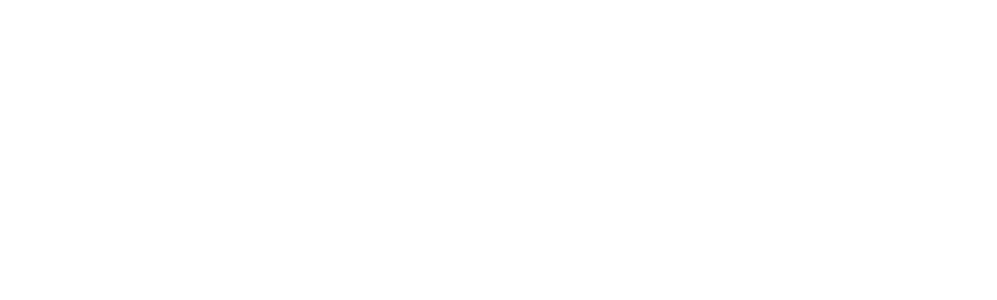
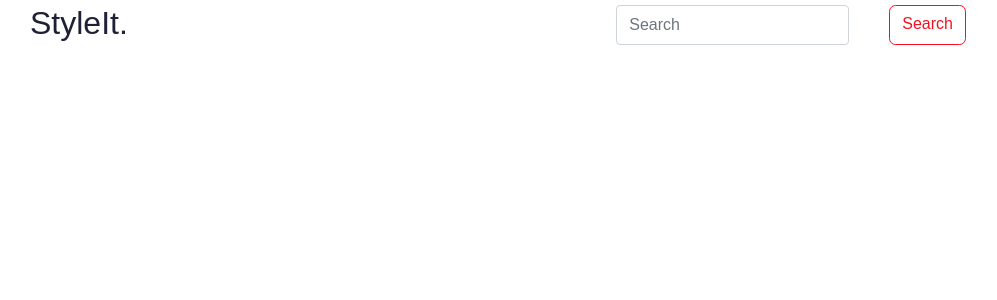
Before and after one commit to Niiischal/React_Clothing, a React (Create React App) app in the folder styleit/: page / in a window 1280 px wide. Shown: the top 300 px of the page, without its empty margins (142-1139 px from the left). Built offline with nearby package versions, Linux system fonts and the light colour scheme; a web font is replaced by a local one.

Commit message:
adding top nav bar

```diff
--- a/styleit/public/index.html
+++ b/styleit/public/index.html
@@ -24,6 +24,7 @@
       work correctly both with client-side routing and a non-root public URL.
       Learn how to configure a non-root public URL by running `npm run build`.
     -->
+    <link href="https://cdn.jsdelivr.net/npm/bootstrap@5.0.2/dist/css/bootstrap.min.css" rel="stylesheet" integrity="sha384-EVSTQN3/azprG1Anm3QDgpJLIm9Nao0Yz1ztcQTwFspd3yD65VohhpuuCOmLASjC" crossorigin="anonymous">
     <title>React App</title>
   </head>
   <body>
@@ -39,5 +40,6 @@
       To begin the development, run `npm start` or `yarn start`.
       To create a production bundle, use `npm run build` or `yarn build`.
     -->
+    <script src="https://cdn.jsdelivr.net/npm/bootstrap@5.0.2/dist/js/bootstrap.bundle.min.js" integrity="sha384-MrcW6ZMFYlzcLA8Nl+NtUVF0sA7MsXsP1UyJoMp4YLEuNSfAP+JcXn/tWtIaxVXM" crossorigin="anonymous"></script>
   </body>
 </html>
--- a/styleit/src/App.jsx
+++ b/styleit/src/App.jsx
@@ -1,10 +1,11 @@
 import React from 'react'
+import Topnav from './components/Topnav'
 
 const App = () => {
   return (
-    <div>
-
-    </div>
+<>
+<Topnav/>
+</>
   )
 }
 
--- /dev/null
+++ b/styleit/src/components/Topnav.jsx
@@ -0,0 +1,18 @@
+import React from 'react'
+import './topnav.css'
+
+const Topnav = () => {
+  return (
+<>
+<div className="container top">
+    <h1>StyleIt.</h1>
+    <div className="search">
+    <input class="form-control me-2" type="search" placeholder="Search" aria-label="Search"></input>
+    <a href="#" className='btn'>Search</a>
+</div>
+</div>
+</>
+  )
+}
+
+export default Topnav
--- /dev/null
+++ b/styleit/src/components/topnav.css
@@ -0,0 +1,26 @@
+.top{
+    height:50px;
+    width: var(--container-width-lg);
+    display: flex;
+    justify-content: space-between;
+}
+
+.top > h1{
+    font-size: 2rem;
+    color: var(--color-black);
+    margin: 4px 0 0 0;
+  }
+
+.top > .search {
+    display: flex;
+    margin-top: 5px;
+    justify-content: flex-end;
+    gap: 2rem;
+    height: 40px;
+    margin-top: 5px;
+}
+
+.search > .btn{
+    text-align: center;
+    padding:.375rem.75rem;
+}
--- a/styleit/src/index.css
+++ b/styleit/src/index.css
@@ -14,6 +14,7 @@
 :root {
   --color-primary: #f3131e;
   --color-black: #1f1f38;
+  --color-white: #fff;
   --color-light: rgba(255, 255, 255, 0.6);
 
   --transition: all 400ms ease;
@@ -36,3 +37,39 @@
   color: var(--color-black) ;
   line-height: 1.7;
 }
+
+.container {
+  width: var(--container-width-lg);
+  margin: 0 auto;
+}
+
+h1,h2,h3,h4,h5{
+  font-weight: 500;
+}
+
+a {
+  color: var(--color-primary);
+  transition: var(--transition);
+}
+a:hover {
+  color: var(--color-black);
+}
+
+
+.btn {
+  width: max-content;
+  display: inline-block;
+  color: var(--color-primary);
+  padding: 0.75rem 1.2rem;
+  border-radius: 0.4rem;
+  cursor: pointer;
+  border: 1px solid var(--color-primary);
+  transition: var(--transition);
+}
+
+.btn:hover {
+  background: var(--color-primary);
+  color: var(--color-white);
+  border-color: var(--color-black);
+
+}
```
